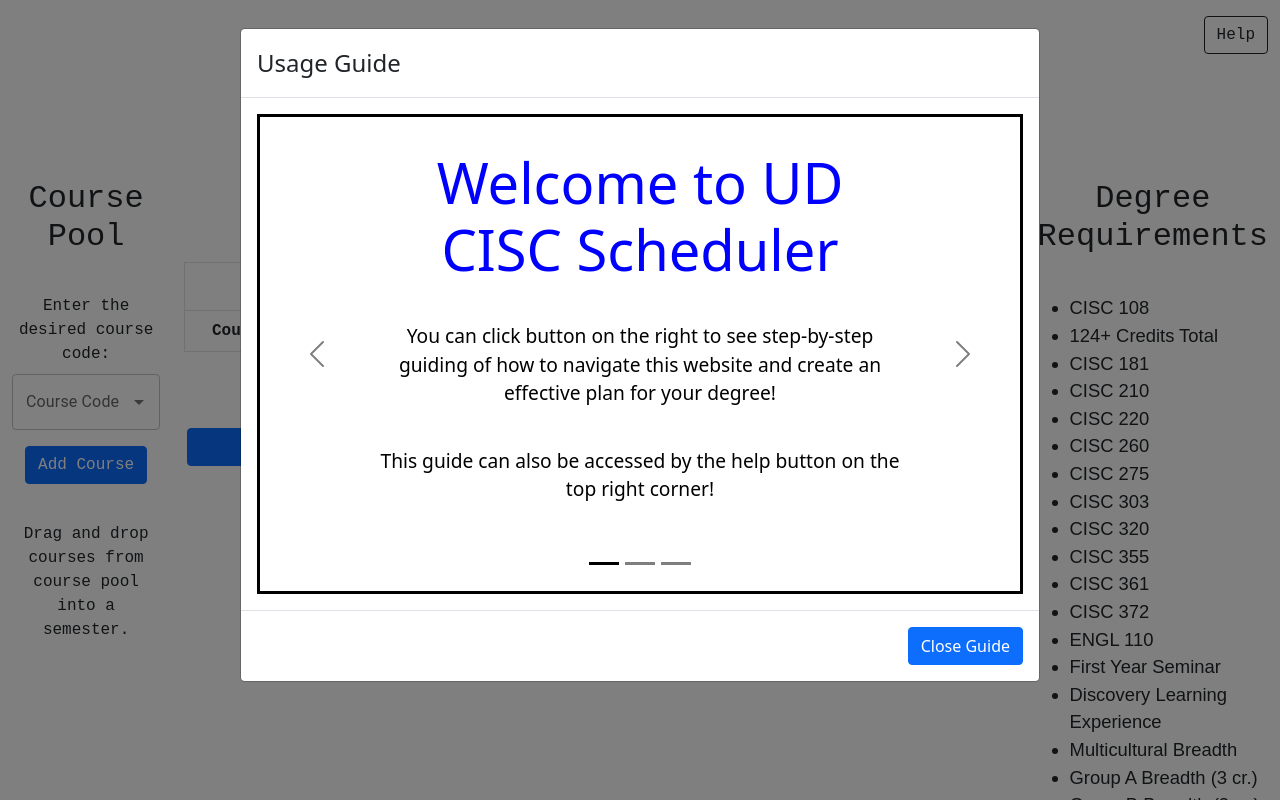
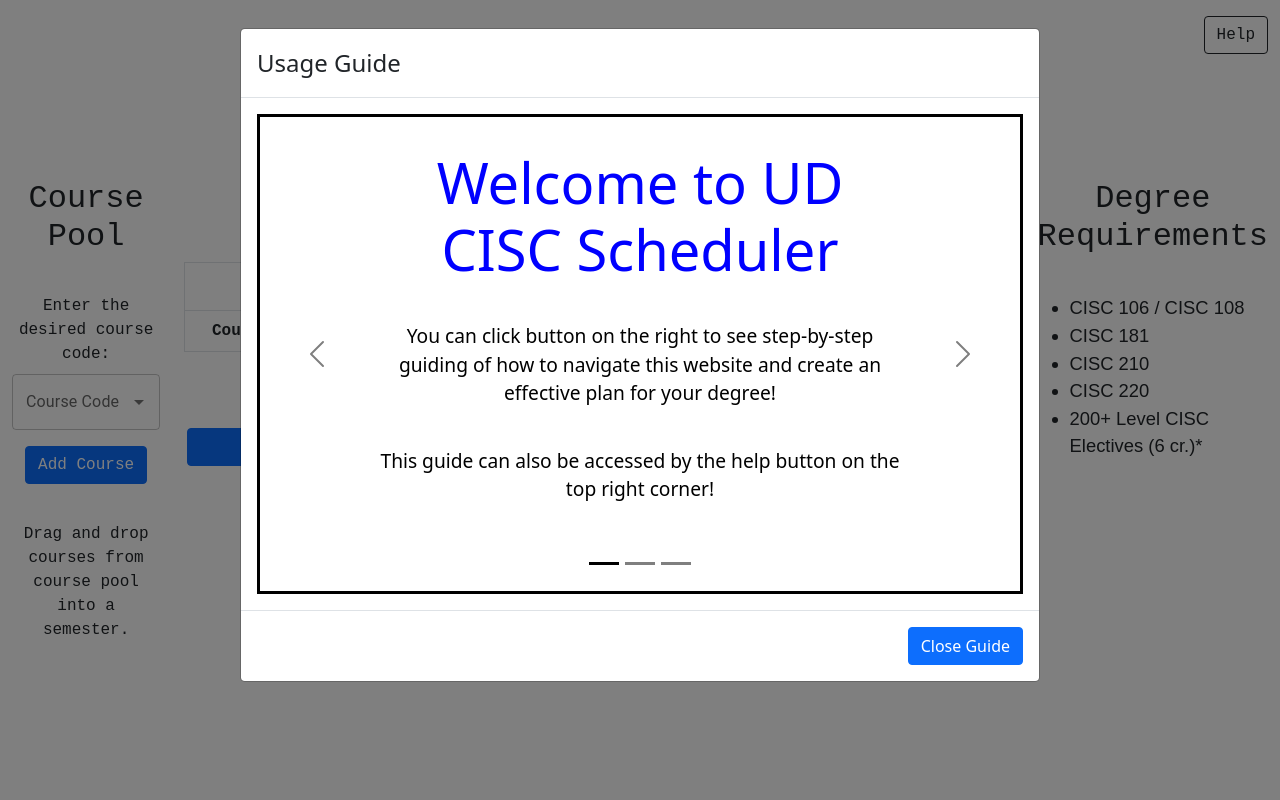
Before and after one commit to UD-CISC275-F21/ud-cis-scheduler-team-1, a React (Create React App) app: page / in a window 1280 px wide. Shown: the top 800 px of the page. Built offline with nearby package versions, Linux system fonts and the light colour scheme; a web font is replaced by a local one.

Commit message:
changing return type for reqs so they are ordered

```diff
--- a/src/components/Requirements.tsx
+++ b/src/components/Requirements.tsx
@@ -19,7 +19,7 @@
     const [fulfilledCourses, setFulfilledCourses] = useState<string[]>([]);
 
     function getConc() {
-        if (major === "Minor") {
+        /*if (major === "Minor") {
             return CSMinorUpdate(semesters);
         } else {
             if (bsba === "BA") {
@@ -27,25 +27,28 @@
             } else {
                 return findConcentration(conc,semesters);
             }
-        }
+        }*/
+        return CSMinorUpdate(semesters);
     }
     useEffect(() => {
         const newRemCourses : string[] = [];
         const newFulCourses : string[] = [];
-        const requirements = Object.entries(getConc());
+        //console.log(getConc());
+        const requirements = getConc()["requirements"];
+        console.log(requirements);
 
         // Loops through all elements in the updated degree plan to split all
         // requirements into a fulfilled list and a remaining list
-        for (const [key, value] of requirements) {
-            if (key === "univ") {
-                for (const [univKey, univValue] of Object.entries(value)) {
+        for (const require of requirements) {
+            if (require.requirement === "univ") {
+                for (const [univKey, univValue] of Object.entries(require.satisfied)) {
                     univValue && newFulCourses.push(univKey);
                     !univValue && newRemCourses.push(univKey);
                 }
-            } else if (["apMathTrack", "dataTrack", "discreteTrack", "contTrack"].includes(key)) {
+            } else if (["apMathTrack", "dataTrack", "discreteTrack", "contTrack"].includes(require.requirement)) {
                 let trackComplete = false;
                 let trackCount = 0;
-                for (const [univKey, univValue] of Object.entries(value)) {
+                for (const [univKey, univValue] of Object.entries(require.satisfied)) {
                     if (univKey === "complete") {
                         trackComplete = trackComplete || univValue as boolean;
                         trackCount++;
@@ -57,10 +60,10 @@
                 trackCount == 2 && trackComplete && newFulCourses.push("complete");
                 trackCount == 2 && !trackComplete && newRemCourses.push("complete");
             } else {
-                if (value) {
-                    newFulCourses.push(key);
+                if (require.satisfied) {
+                    newFulCourses.push(require.requirement);
                 } else {
-                    newRemCourses.push(key);
+                    newRemCourses.push(require.requirement);
                 }
             }
         }
--- a/src/data/minor.ts
+++ b/src/data/minor.ts
@@ -1,16 +1,16 @@
 import { Semester } from "../interfaces/semester";
-import { accumulateCourses } from "./univReqs";
+import { accumulateCourses, requirementList } from "./univReqs";
 
-
-export interface CSMinor{
+/*export interface CSMinor{
     "intro": boolean, //CISC 106 or CISC 108
     "181": boolean,
     "210": boolean,
     "220": boolean,
     "6 Extra": boolean
-}
+}*/ //Old interface that was used, was left in to specify requirements of minor
 
-export function CSMinorUpdate(semesters:Semester[]):CSMinor{
+
+export function CSMinorUpdate(semesters:Semester[]):requirementList{
     let intro = false;
     let c181 = false;
     let c210 = false;
@@ -54,11 +54,10 @@
     }
 
     //returns updated object
-    return {
-        "intro": intro, //CISC 106 or CISC 108
-        "181": c181,
-        "210": c210,
-        "220": c220,
-        "6 Extra": extra6
-    };
+    return {"requirements":
+    [{"requirement": "intro", "satisfied": intro},
+        {"requirement":"181", "satisfied": c181},
+        {"requirement":"210", "satisfied": c210},
+        {"requirement":"220", "satisfied": c220},
+        {"requirement":"6 Extra", "satisfied": extra6}],};
 }
--- a/src/data/univReqs.ts
+++ b/src/data/univReqs.ts
@@ -284,3 +284,13 @@
     }
     return courses;
 }
+
+//Below two functions are used for handling returns for checking requirements
+export interface reqSatisfied{ //individual requirement and if satisfed
+    "requirement": string,
+    "satisfied": boolean
+}
+
+export interface requirementList{ //List of many requirements
+    "requirements": reqSatisfied[]
+}
```
